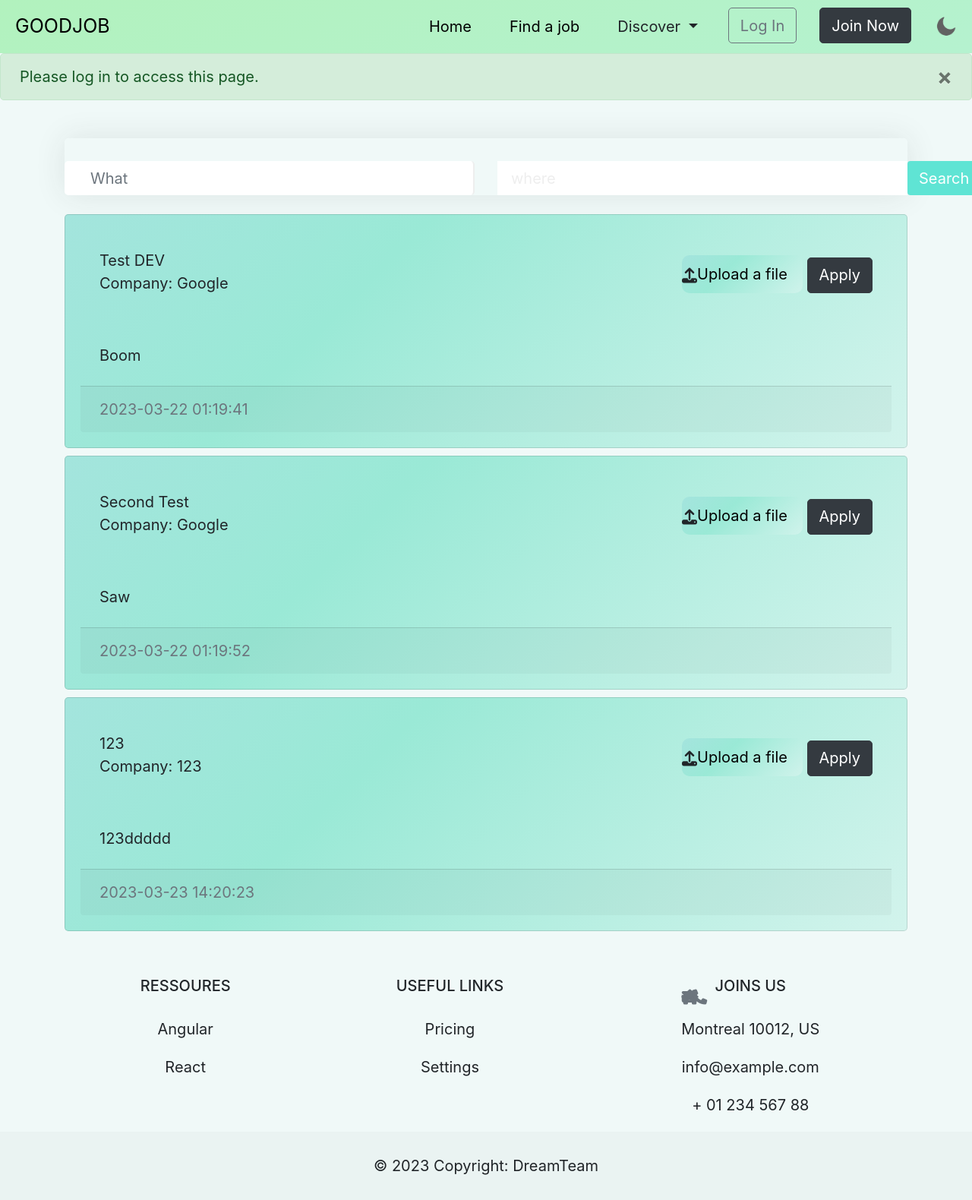
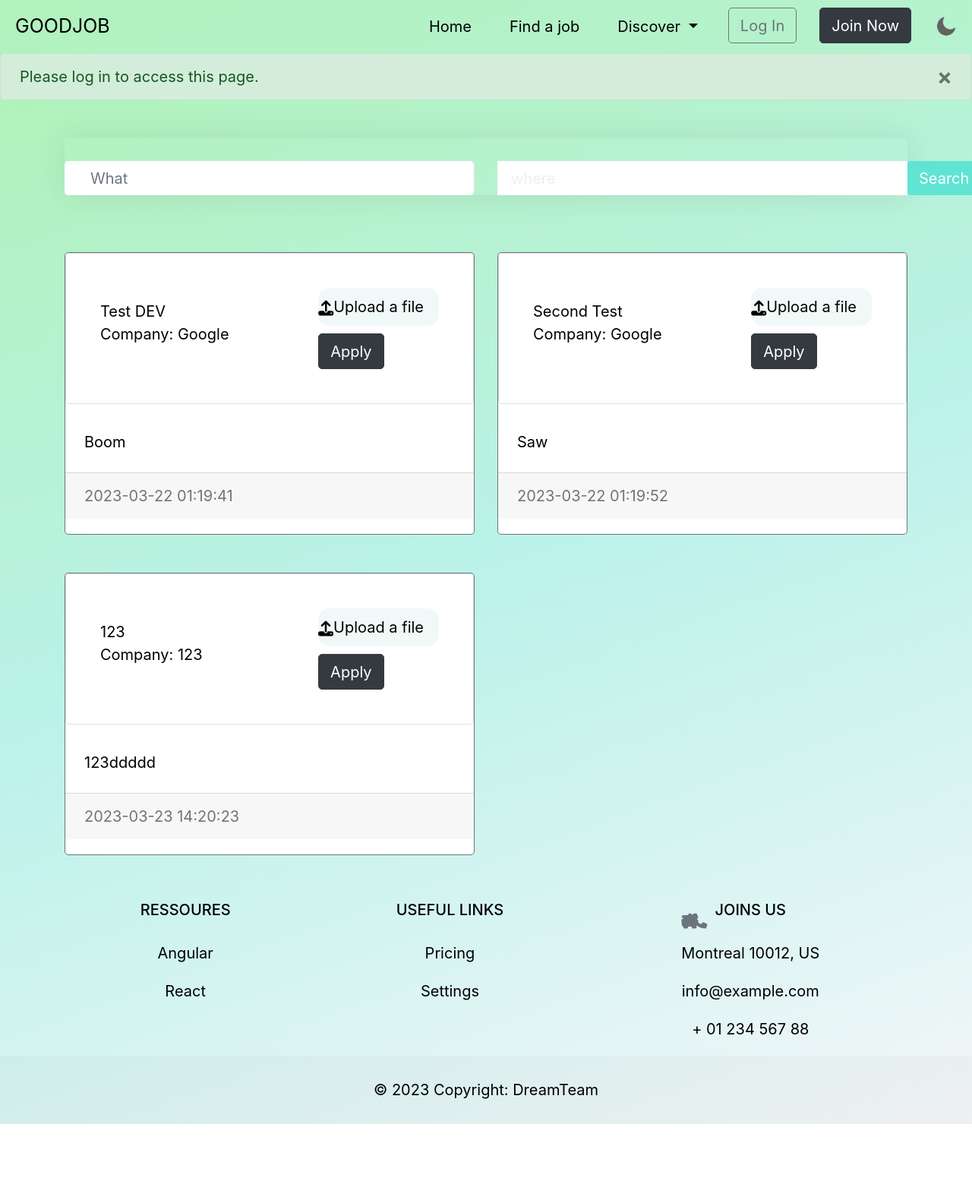
Before and after one commit to Irisvella/DreamTeam-SOEN-341-Project-2023, a Flask app: page /jobposting in a window 1280 px wide; the page is wider, and only the part inside the window is pictured. Shown: that part at 76% size. After the commit the page ends 1480 px from the top of that part, so only its background shows below. Run offline with Flask 3, Linux system fonts and the light colour scheme; data comes from the database, SQL or seed files in the repository; some libraries are stand-ins or nearby versions.

Commit message:
dark theme on job posting page

```diff
--- a/Sprint 2/app/static/css/themechange.css
+++ b/Sprint 2/app/static/css/themechange.css
@@ -2,6 +2,8 @@
     .dark-theme{
     --primary-color:linear-gradient(90deg,#0c1c2e,#122f50,#25587c);
     --secondary-color:#F8F9FA;
+    --color-primary:black;
+    --color-secondary:white
 
 
     }
--- a/Sprint 2/app/static/js/main.js
+++ b/Sprint 2/app/static/js/main.js
@@ -47,6 +47,7 @@ const observer = new IntersectionObserver((entries)=>{
 const dynamicText = document.querySelectorAll('.mb-4');
 dynamicText.forEach((el)=> observer.observe(el));
 
+
 /****dark theme */
 
 function toggleDarkMode() {
@@ -59,12 +60,19 @@ function toggleDarkMode() {
 
 var themeIcon = document.getElementById("themeIcon");
 
+
 themeIcon.onclick = function(){
   document.body.classList.toggle("dark-theme");
-    if(document.body.classList.contains("dark-theme")){
-      themeIcon.src = "images/sun.png";
-    }
-    else{
-      themeIcon.src = "images/moon.png";
+  if(document.body.classList.contains("dark-theme")){
+    if(themeIcon.src.includes("sun.png")){
+      themeIcon.src = "{{ url_for('static', filename='images/moon.png') }}";
+      themeIcon.style.filter = "invert(1)";
     }
   }
+  else{
+    if(themeIcon.src.includes("moon.png")){
+      themeIcon.src = "{{ url_for('static', filename='images/sun.png') }}";
+      themeIcon.style.filter = "none";
+    }
+  }
+}
--- a/Sprint 2/app/templates/jobposting.html
+++ b/Sprint 2/app/templates/jobposting.html
@@ -8,37 +8,28 @@
 
 
   body{
-    background-color:#F0F9F8;
+    overflow: hidden;
+    background: var(--primary-color);
+    color: var( --color-secondary);
 }
 
-.card,.file {
-    background: linear-gradient(-45deg,#F0F9F8, #9ae9d6, #b5dcea,#ffffff, #c1e9e3 );
-    background-size: 400% 400%;
-    animation: gradient 15s ease infinite;
-}
-
-@keyframes gradient {
-    0% {
-        background-position: 0% 50%;
-    }
-    50% {
-        background-position: 100% 50%;
-    }
-    100% {
-        background-position: 0% 50%;
-    }
-}
   .file {
     cursor: pointer;
     background-color: #F0F9F8;
-    border-radius: 10px;
+    border-radius: 15px;
     color: #000000;
     padding: 10px 20px;
+  }
+  .file:hover{
+    background: var(--primary-color);
   }
   #upload {
     opacity: 0;
     position: absolute;
     z-index: -1;
+  }
+  .papacard{
+    margin-top: 50px;
   }
 </style>
 
@@ -88,10 +79,13 @@
 
 
         <div class="container" id="posts" style="padding-top:25px;" >
+          <div class="row">
           {% if posts %}
           {% for post in posts %}
-    <div class=" card  p-3 mb-2" style="height:25%;">
-      <div class=" card-body  d-flex justify-content-between align-items-center">
+          <div class="col-sm-6 ">
+            <div class="card border border-secondary papacard " >
+          <div class=" card p-3 mb-2" style="height:25%;">
+            <div class=" card-body d-flex justify-content-between align-items-center">
               <div class="card-title">{{ post.title }}<br>{% print("Company: " + post.user.company_name) %}</div>
               <a href="/posts/{{ post.user.username }}">{{ post.user.username }}</a>
               {% if current_user.id == post.author_id %}
@@ -107,9 +101,9 @@
                     <button class="button" disabled>Applied</button>
                   {% else %}
                   <form method="POST" action="{{ url_for('main.apply_post', id=post.id) }}" enctype="multipart/form-data">
-              <div style="text-align: left color: #fff;;"><i class="fa-solid fa-upload"></i></div>
+                    <div><i class="fa-solid fa-upload"></i></div>
                     <label for="upload" class="file"> Upload a file</label>
-              <input type="file"  name="resume_file" id="upload" required>
+                    <input type="file"  name="resume_file" id="upload" required><br>
                       <button class="btn btn-dark" type="submit">Apply</button>
                     </form>
 
@@ -117,18 +111,21 @@
               </div>
               {% endif %}
             </div>
+              </div><!--end of col smtg to add 2 cards on the same line-->
 
-
-      <div class="card-body">
+            <div class="card-body ">
               <div class="card-text">{{ post.text }}</div>
             </div>
-      <div class="card-footer text-muted">{{ post.date_created }}</div>
+            <p class="card-footer text-muted">{{ post.date_created }}</p>
           </div>
 
+        </div>
     {% endfor %}
     {% else %}
     <p>No job postings found.</p>
     {% endif %}
   </div>
 </div>
+  </div>
+</div>
 {% endblock %}
```
Lines whose indentation alone changed are shown as unchanged.
